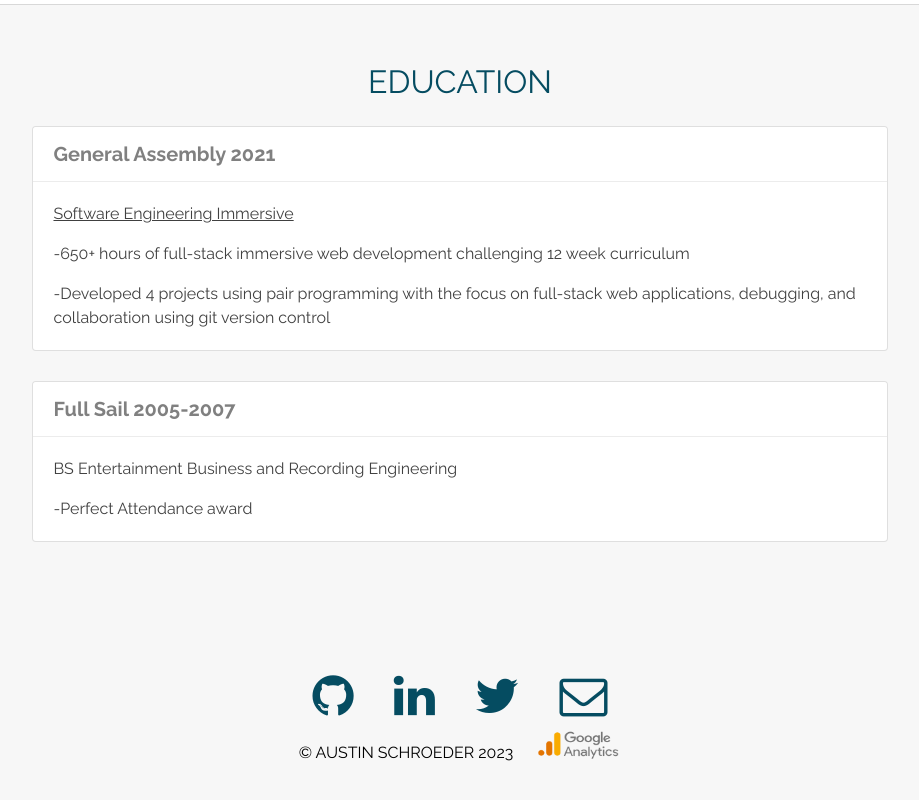
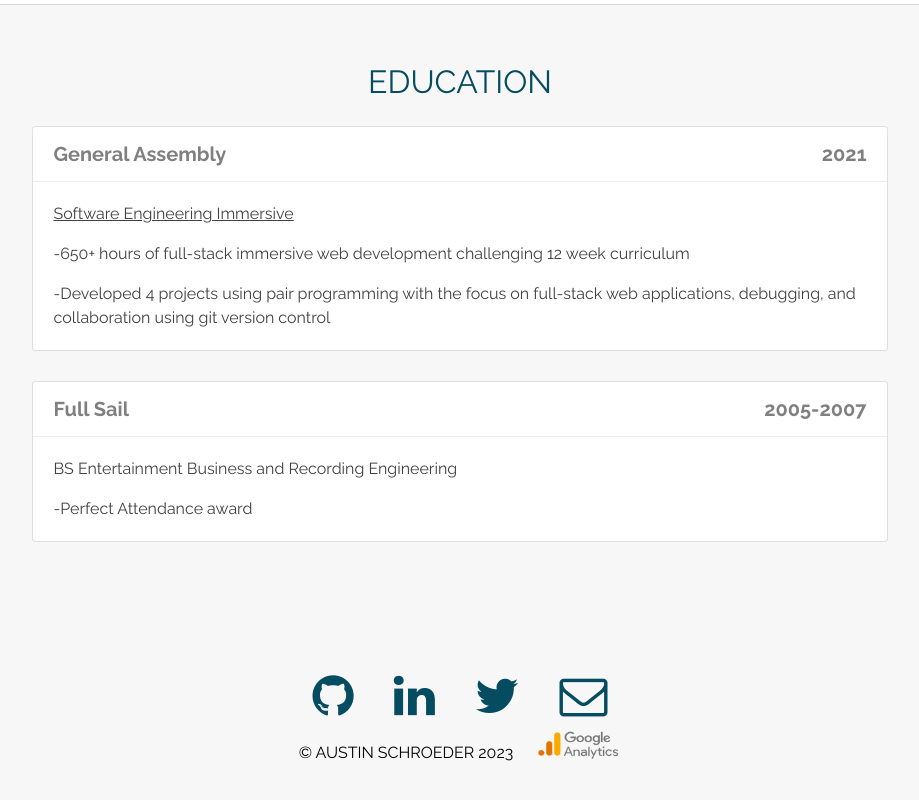
Before and after one commit to austinschroeder/portfolio-react, a React (Create React App) app: page / in a window 1280 px wide. Shown: the part 6681-7481 px from the top of the page, without its empty margins (180-1099 px from the left). Built offline with nearby package versions, Linux system fonts and the light colour scheme.

Commit message:
update education to styled components

```diff
--- a/src/components/Education.js
+++ b/src/components/Education.js
@@ -3,18 +3,17 @@ import styled from 'styled-components';
 
 const Education = () => {
   return (
-    // <!-- BEGIN EDUCATION -->
     <Row>
       <SideContent />
       <MainContent>
         <Anchor id="education" />
         <h2>Education</h2>
-        <div className="content-body">
+        <ContentBody>
           {/* <!-- EDUCATION 1 --> */}
           <Card>
             <CardHeader>
               <h4>
-                General Assembly <span className="job-title">2021</span>
+                General Assembly <JobTitle>2021</JobTitle>
               </h4>
             </CardHeader>
             <CardContent>
@@ -36,7 +35,7 @@ const Education = () => {
           <Card>
             <CardHeader>
               <h4>
-                Full Sail <span className="job-title">2005-2007</span>
+                Full Sail <JobTitle>2005-2007</JobTitle>
               </h4>
             </CardHeader>
             <CardContent>
@@ -44,11 +43,10 @@ const Education = () => {
               <p>-Perfect Attendance award</p>
             </CardContent>
           </Card>
-        </div>
+        </ContentBody>
       </MainContent>
-      <div className="side-content"></div>
+      <SideContent />
     </Row>
-    //   <!-- END EDUCATION -->
   );
 };
 
@@ -67,6 +65,11 @@ const MainContent = styled.div`
   flex: 1;
   margin-top: 2rem;
   margin-bottom: 3rem;
+`;
+
+const ContentBody = styled.div`
+  line-height: 1.5;
+  color: rgba(0, 0, 0, 0.75);
 `;
 
 const SideContent = styled.div`
@@ -98,4 +101,7 @@ const CardContent = styled.div`
   flex: 1 1 auto;
 `;
 
+const JobTitle = styled.span`
+  float: right;
+`;
 export default Education;
--- a/src/css/style.css
+++ b/src/css/style.css
@@ -185,10 +185,10 @@ body {
   text-align: center;
 } */
 
-.content-body {
+/* .content-body {
   line-height: 1.5;
   color: rgba(0, 0, 0, 0.75);
-}
+} */
 
 li {
   list-style: square;
@@ -463,9 +463,9 @@ marquee li::before {
     height: 600px;
   } */
 
-  .side-content {
+  /* .side-content {
     flex: 0 0 25px;
-  }
+  } */
 
   /* Being used for project cards as well  */
   /* .project-card {
```
